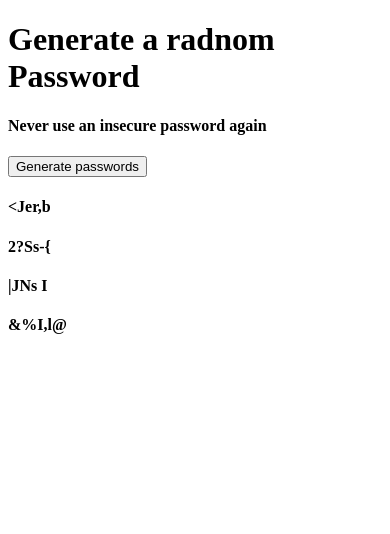
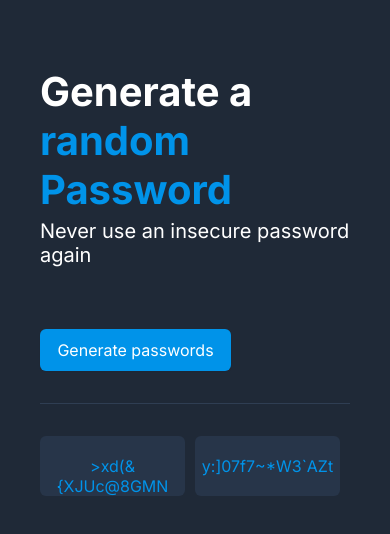
Before and after one commit to PrashanthBalakrishnan/passwordGenerator, a plain HTML site: page index.html in a window 390 px wide. Both pictures are taken after a click on the button "Generate passwords". Drawn offline with Linux system fonts and the light colour scheme.

Commit message:
added functionality for random pass
responsive page

```diff
--- a/index.html
+++ b/index.html
@@ -5,20 +5,32 @@
     <meta charset="UTF-8">
     <meta http-equiv="X-UA-Compatible" content="IE=edge">
     <meta name="viewport" content="width=device-width, initial-scale=1.0">
+    <link rel="preconnect" href="https://fonts.googleapis.com">
+    <link rel="preconnect" href="https://fonts.gstatic.com" crossorigin>
+    <link href="https://fonts.googleapis.com/css2?family=Inter:wght@400;500;700&display=swap" rel="stylesheet">
     <link rel="stylesheet" href="style.css">
     <title>Password Generator</title>
 </head>
 
 <body>
-    <h1>Generate a radnom Password</h1>
-    <h4>Never use an insecure password again</h4>
-    <button id="generate-btn" onclick="generatePassword()">Generate passwords</button>
+
+    <header class="header">
+        <h1 class="page-title">Generate a
+            <span class="blue-text">random Password</span>
+        </h1>
+        <p class="page-subheader">Never use an insecure password again</p>
+
+        <section class="generate-btn">
+            <button id="generateBtn">Generate passwords</button>
+        </section>
+
+    </header>
+
+
 
     <div id="passwordOptions">
-        <h4 id="option1"></h4>
-        <h4 id="option2"></h4>
-        <h4 id="option3"></h4>
-        <h4 id="option4"></h4>
+        <div id="password1"></div>
+        <div id="password2"></div>
 
     </div>
 
--- a/script.js
+++ b/script.js
@@ -1,42 +1,23 @@
-let option1 = document.getElementById("option1")
-let option2 = document.getElementById("option2")
-let option3 = document.getElementById("option3")
-let option4 = document.getElementById("option4")
+const characters = ["A", "B", "C", "D", "E", "F", "G", "H", "I", "J", "K", "L", "M", "N", "O", "P", "Q", "R", "S", "T", "U", "V", "W", "X", "Y", "Z", "a", "b", "c", "d", "e", "f", "g", "h", "i", "j", "k", "l", "m", "n", "o", "p", "q", "r", "s", "t", "u", "v", "w", "x", "y", "z", "0", "1", "2", "3", "4", "5", "6", "7", "8", "9", "~", "`", "!", "@", "#", "$", "%", "^", "&", "*", "(", ")", "_", "-", "+", "=", "{", "[", "}", "]", ",", "|", ":", ";", "<", ">", ".", "?",
+    "/"];
 
-let alphaLower = "abcdefghijklmnopqrstuvwxyz".split();
-let alphaUpper = "ABCDEFGHIJKLMNOPQRSTUVWXYZ".split();
-let nums = "1234567890".split();
-let sym = " ~`!@#$%^&*()_-+={[}]|\:;\"'<,>.?/".split();
-alphaNumChar = alphaLower + alphaUpper + nums + sym;
+const generateBtn = document.getElementById("generateBtn")
+const feild1 = document.getElementById("password1")
+const feild2 = document.getElementById("password2")
 
-function generatePassword() {
-    firstOption = "";
-    secondOption = "";
-    thirdOption = "";
-    fourthOption = "";
 
-    for (let i = 0; i < 6; i++) {
-        let randomNum = Math.floor(Math.random() * 94)
-        firstOption += alphaNumChar[randomNum];
+
+function getRandomPass() {
+    const password = []
+    for (let i = 0; i < 15; i++) {
+        password.push(characters[Math.floor(Math.random() * characters.length)])
     }
+    return (password.join(""))
+}
 
-    for (let i = 0; i < 6; i++) {
-        let randomNum = Math.floor(Math.random() * 94)
-        secondOption += alphaNumChar[randomNum];
-    }
+function displayFunction() {
+    feild1.innerText = getRandomPass()
+    feild2.innerText = getRandomPass()
+}
 
-    for (let i = 0; i < 6; i++) {
-        let randomNum = Math.floor(Math.random() * 94)
-        thirdOption += alphaNumChar[randomNum];
-    }
-
-    for (let i = 0; i < 6; i++) {
-        let randomNum = Math.floor(Math.random() * 94)
-        fourthOption += alphaNumChar[randomNum];
-    }
-
-    option1.textContent = firstOption;
-    option2.textContent = secondOption;
-    option3.textContent = thirdOption;
-    option4.textContent = fourthOption;
-}
+generateBtn.addEventListener("click", displayFunction)
--- a/style.css
+++ b/style.css
@@ -0,0 +1,87 @@
+body {
+    background-color: #1F2937;
+    color: #FFFFFF;
+    font-family: 'Inter', sans-serif;
+    padding: 2em 2em;
+}
+
+
+.page-title {
+    max-width: 370px;
+    font-weight: 700;
+    font-size: 2.5rem;
+    margin-bottom: 5px;
+
+}
+
+.page-subheader {
+    margin-top: 0;
+    font-weight: 400;
+    font-size: 1.25rem;
+    margin-bottom: 3.125em;
+
+}
+
+.blue-text {
+    color: #0093E9;
+}
+
+#generateBtn {
+    padding: 0.5625em 0.9375em;
+    background-color: #0093E9;
+    border: none;
+    height: 2.625em;
+    width: 11.9375em;
+    font-size: 1rem;
+    color: #FFFFFF;
+    font-family: 'Inter', sans-serif;
+    box-shadow: 0px 1px 2px rgba(0, 0, 0, 0.05);
+    border-radius: 6px;
+    margin-bottom: 2em;
+}
+
+
+header {
+    border-bottom: solid 1px #2f3e53;
+
+}
+
+#passwordOptions {
+    margin-top: 2em;
+    display: flex;
+    justify-content: space-between;
+}
+
+#password1,
+#password2 {
+    background-color: #273549;
+    width: 18em;
+    height: 2.5em;
+    border-radius: 6px;
+    text-align: center;
+    margin-right: 10px;
+    padding-top: 20px;
+    color: #0093E9;
+}
+
+@media (min-width:800px) {
+    body {
+        margin-top: 10em;
+        display: flex;
+        flex-direction: column;
+        align-items: center;
+        text-align: center;
+    }
+
+    .page-title {
+        max-width: 800px;
+        font-weight: 700;
+        font-size: 2.5rem;
+        margin-bottom: 5px;
+    }
+
+    #passwordOptions {
+        width: 500px;
+    }
+
+}
```
